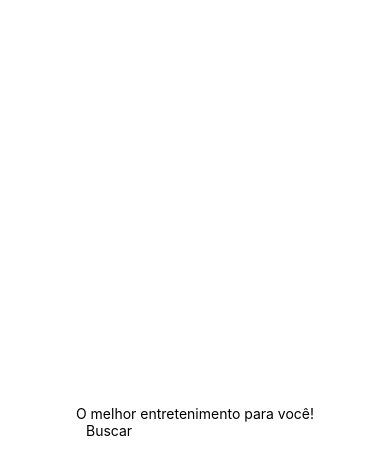
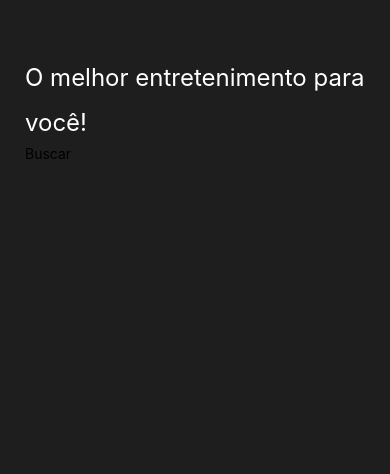
Before and after one commit to jeanramalho/movieshow, a React Native app: screen / in a window 390 px wide. Shown: the top 474 px of the page. Built offline with nearby package versions, Linux system fonts and the light colour scheme.

Commit message:
Começando estilizações

```diff
--- a/src/screens/Home/styles.ts
+++ b/src/screens/Home/styles.ts
@@ -4,8 +4,14 @@ import {  StyleSheet  } from 'react-native'
  export const styles = StyleSheet.create({
     container: {
       flex: 1,
-      backgroundColor: '#fff',
-      alignItems: 'center',
-      justifyContent: 'center',
+      backgroundColor: '#1e1e1e',
+      padding: 25,
+    },
+
+    headerText: {
+      marginTop: 30,
+      fontSize: 24,
+      lineHeight: 45,
+      color: "#FFF",
     },
   });
```
